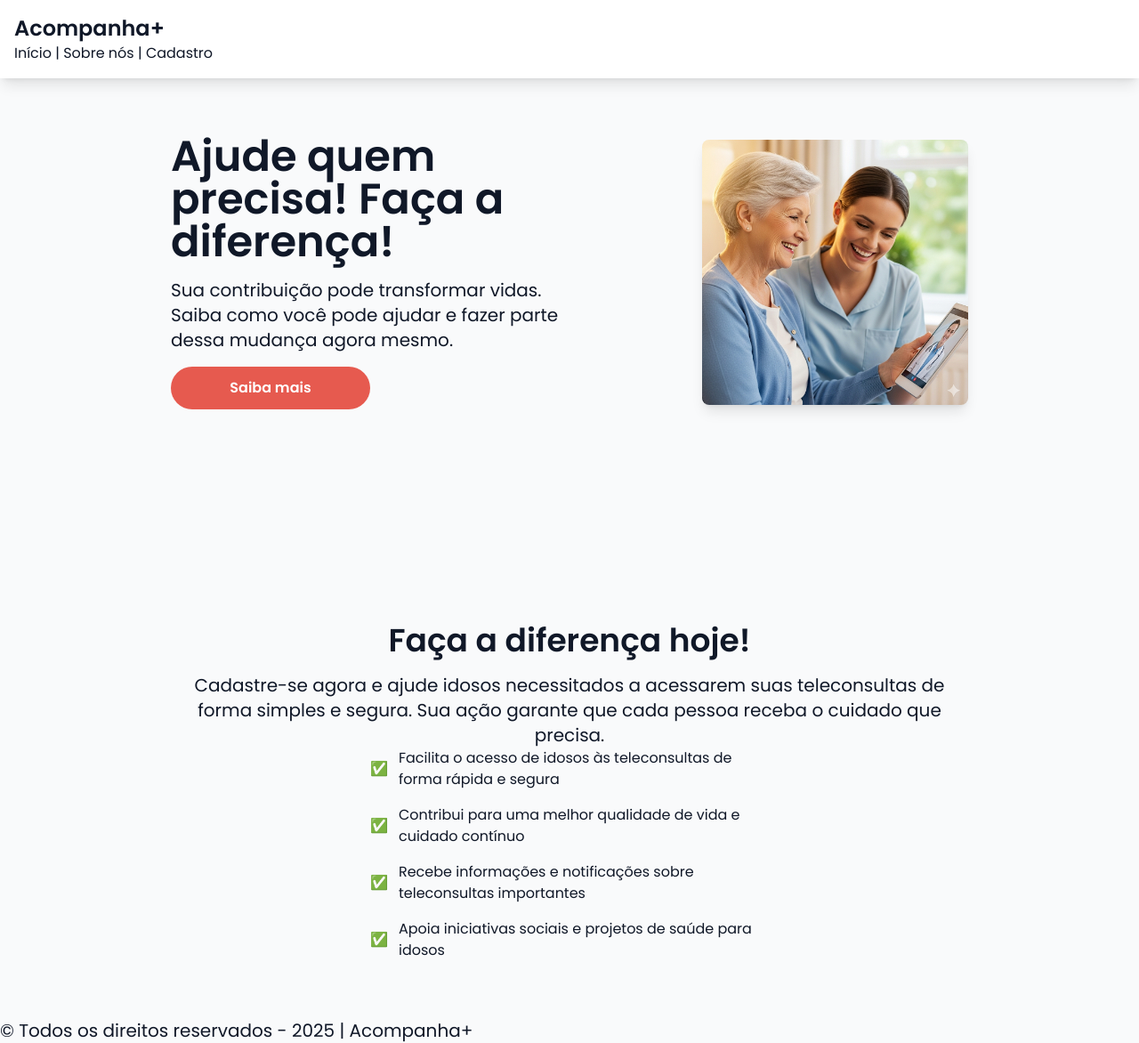
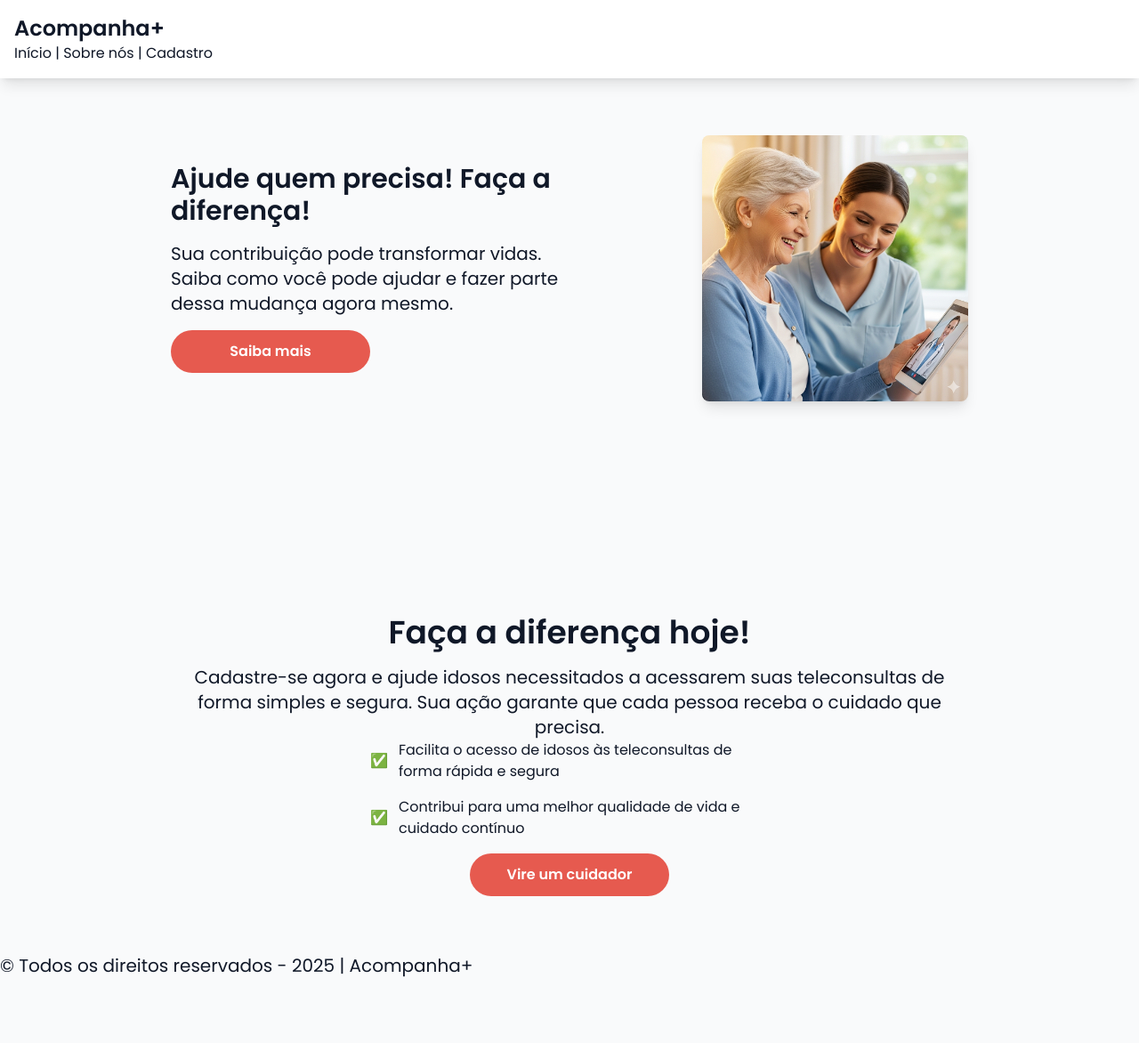
Before and after one commit to acompanha-mais/site-spa, a React (Vite) app in the folder site-spa/: page / in a window 1280 px wide. Shown: the whole page at 89% size. After the commit the page ends 1099 px from the top, so only its background shows below. Built offline with nearby package versions, Linux system fonts and the light colour scheme.

Commit message:
style: adiciona botão e rolagem na rota Home

```diff
--- a/site-spa/src/routes/Home/index.tsx
+++ b/site-spa/src/routes/Home/index.tsx
@@ -1,15 +1,25 @@
+import { Link } from "react-router-dom";
+
 export default function Home() {
+    const scrollToSection = () => {
+        document
+            .getElementById("diferenca")
+            ?.scrollIntoView({ behavior: "smooth" });
+    };
     return (
         <main>
             <section className="flex flex-col md:flex-row items-center justify-between md:gap-24">
                 <div className="w-full md:w-1/2 text-center md:text-left">
-                    <h1 className="text-3x1  font-bold pb-4">
+                    <h1 className="text-3xl font-bold pb-4">
                         Ajude quem precisa! Faça a diferença!
                     </h1>
                     <p>
-                        Sua contribuição pode transformar vidas. Saiba como você pode ajudar e fazer parte dessa mudança agora mesmo.
+                        Sua contribuição pode transformar vidas. Saiba como você
+                        pode ajudar e fazer parte dessa mudança agora mesmo.
                     </p>
-                    <button className="mt-4">Saiba mais</button>
+                    <button onClick={scrollToSection} className="mt-4">
+                        Saiba mais
+                    </button>
                 </div>
 
                 <img
@@ -19,29 +29,31 @@ export default function Home() {
                 />
             </section>
 
-            <section className="pt-60 text-center">
+            <section id="diferenca" className="pt-60 text-center">
                 <div>
                     <h2 className="pb-4">Faça a diferença hoje!</h2>
-                    <p>Cadastre-se agora e ajude idosos necessitados a acessarem suas teleconsultas de forma simples e segura. Sua ação garante que cada pessoa receba o cuidado que precisa.</p>
+                    <p>
+                        Cadastre-se agora e ajude idosos necessitados a acessarem
+                        suas teleconsultas de forma simples e segura. Sua ação
+                        garante que cada pessoa receba o cuidado que precisa.
+                    </p>
                 </div>
                 <ul className="flex flex-col items-start md:items-center gap-4 text-left md:text-left max-w-md mx-auto">
                     <li className="flex items-center gap-3">
                         <span className="text-[#e65a4f] font-bold">✅</span>
-        Facilita o acesso de idosos às teleconsultas de forma rápida e segura
+                        Facilita o acesso de idosos às teleconsultas de forma
+                        rápida e segura
                     </li>
                     <li className="flex items-center gap-3">
                         <span className="text-[#e65a4f] font-bold">✅</span>
-        Contribui para uma melhor qualidade de vida e cuidado contínuo
-      </li>
-      <li className="flex items-center gap-3">
-        <span className="text-[#e65a4f] font-bold">✅</span>
-        Recebe informações e notificações sobre teleconsultas importantes
-      </li>
-      <li className="flex items-center gap-3">
-        <span className="text-[#e65a4f] font-bold">✅</span>
-        Apoia iniciativas sociais e projetos de saúde para idosos
+                        Contribui para uma melhor qualidade de vida e cuidado
+                        contínuo
                     </li>
                 </ul>
+                <Link to="/cadastro">
+                    <button className="mt-4">Vire um cuidador</button>
+                </Link>
+
             </section>
         </main>
     );
```
Lines whose indentation alone changed are shown as unchanged.
